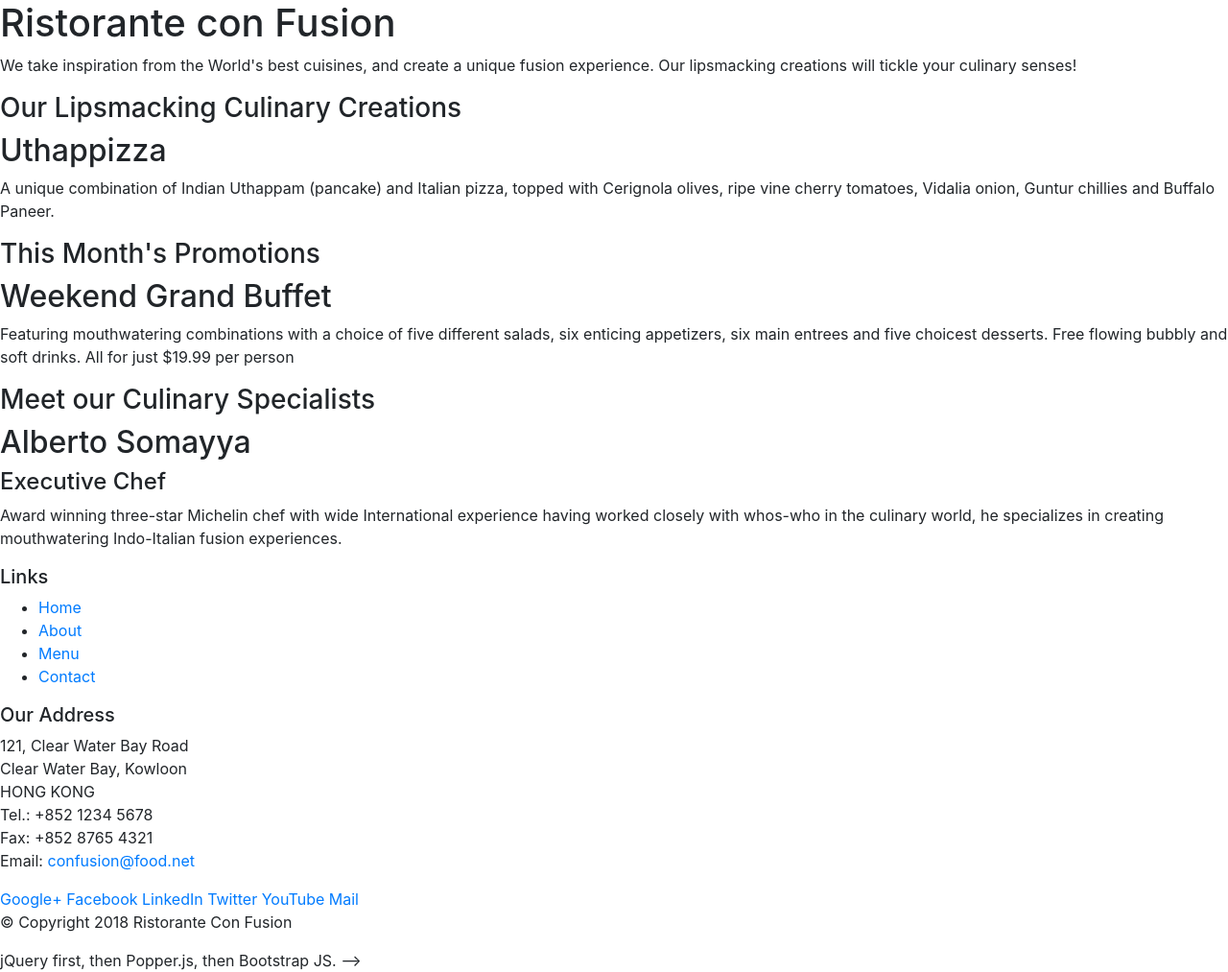
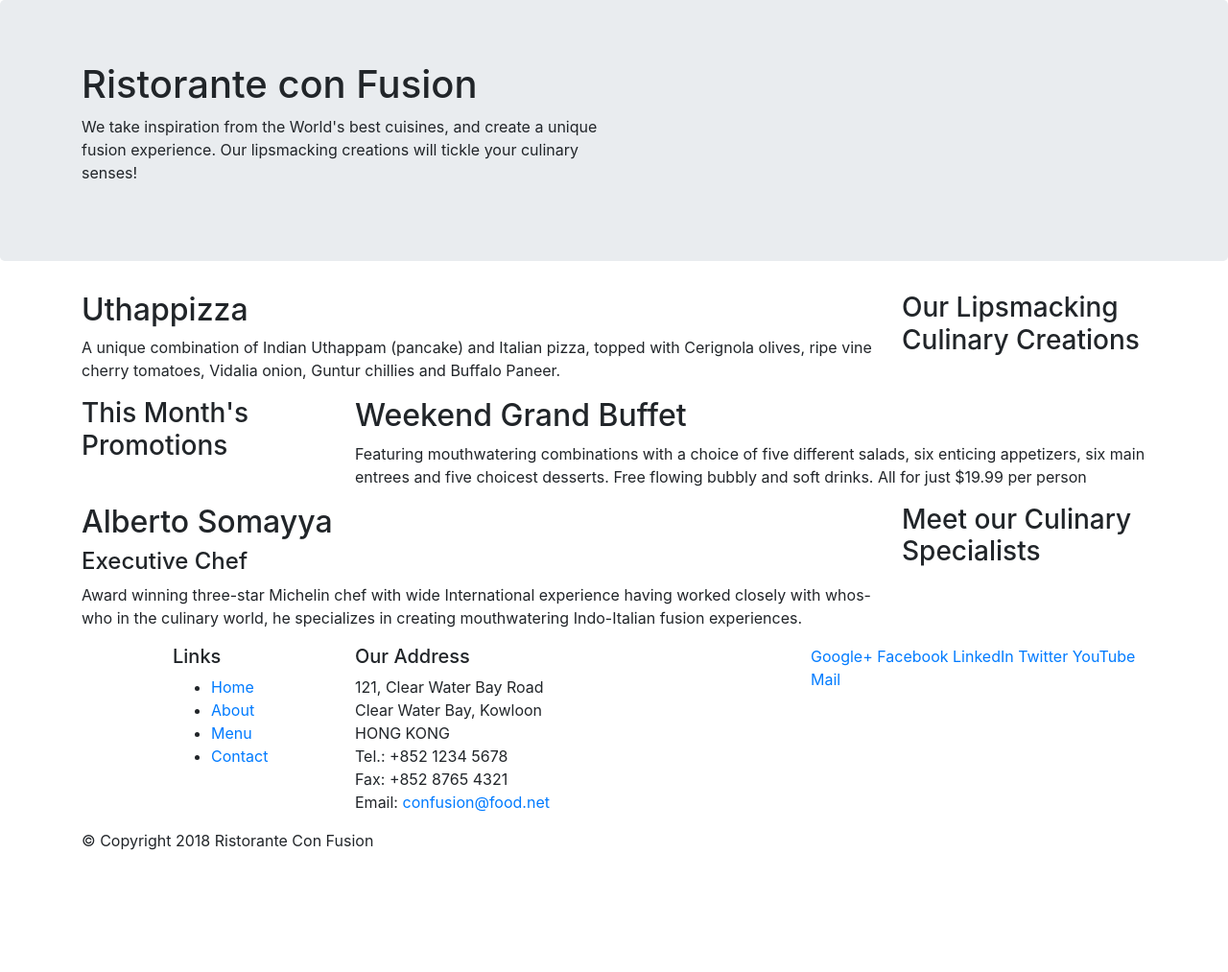
Before and after one commit to swati-53471/bootstrap2, a website: page index.html in a window 1280 px wide. Shown: the whole page at 96% size. After the commit the page ends 904 px from the top, so only its background shows below. Drawn offline with nearby package versions, Linux system fonts and the light colour scheme.

Commit message:
bootstrap git part1

```diff
--- a/index.html
+++ b/index.html
@@ -14,46 +14,46 @@
 
 <body>
 
-    <header>
-        <div>
-            <div>
-                <div>
+    <header class="jumbotron">
+        <div class="container">
+            <div class="row">
+                <div class="col-12 col-sm-6">
                     <h1>Ristorante con Fusion</h1>
                     <p>We take inspiration from the World's best cuisines, and create a unique fusion experience. Our lipsmacking creations will tickle your culinary senses!</p>
                 </div>
-                <div>
+                <div class="col-12 col-sm">
                 </div>
             </div>
         </div>
     </header>
 
-    <div>
-        <div>
-            <div>
+    <div class="container">
+        <div class="row">
+            <div class="col-12 col-sm-4 order-sm-last col-md-3">
                 <h3>Our Lipsmacking Culinary Creations</h3>
             </div>
-            <div>
+            <div class="col col-sm order-sm-first col-md">
                 <h2>Uthappizza</h2>
                 <p>A unique combination of Indian Uthappam (pancake) and Italian pizza, topped with Cerignola olives, ripe vine cherry tomatoes, Vidalia onion, Guntur chillies and Buffalo Paneer.</p>
             </div>
         </div>
 
 
-        <div>
-            <div>
+        <div class="row">
+            <div class="col-12 col-sm-4 col-md-3">
                 <h3>This Month's Promotions</h3>
             </div>
-            <div>
+            <div class="col col-sm col-md">
                 <h2>Weekend Grand Buffet</h2>
                 <p>Featuring mouthwatering combinations with a choice of five different salads, six enticing appetizers, six main entrees and five choicest desserts. Free flowing bubbly and soft drinks. All for just $19.99 per person </p>
             </div>
         </div>
 
-        <div>
-            <div>
+        <div class="row">
+            <div class="col-12 col-sm-4 order-sm-last col-md-3">
                 <h3>Meet our Culinary Specialists</h3>
             </div>
-            <div>
+            <div class="col col-sm order-sm-first col-md">
                 <h2>Alberto Somayya</h2>
                 <h4>Executive Chef</h4>
                 <p>Award winning three-star Michelin chef with wide International experience having worked closely with whos-who in the culinary world, he specializes in creating mouthwatering Indo-Italian fusion experiences. </p>
@@ -62,9 +62,9 @@
     </div>
 
     <footer>
-        <div>
-            <div>
-                <div>
+        <div class="container">
+            <div class="row">
+                <div class="col-4 offset-1 col-sm-2">
                     <h5>Links</h5>
                     <ul>
                         <li><a href="#">Home</a></li>
@@ -73,7 +73,7 @@
                         <li><a href="#">Contact</a></li>
                     </ul>
                 </div>
-                <div>
+                <div class="col-7 col-sm-5">
                     <h5>Our Address</h5>
                     <address>
 		              121, Clear Water Bay Road<br>
@@ -84,7 +84,7 @@
 		              Email: <a href="mailto:confusion@food.net">confusion@food.net</a>
 		           </address>
                 </div>
-                <div>
+                <div class="col-12 col-sm-4">
                     <div>
                         <a href="http://google.com/+">Google+</a>
                         <a href="http://www.facebook.com/profile.php?id=">Facebook</a>
@@ -95,14 +95,14 @@
                     </div>
                 </div>
            </div>
-           <div>
-                <div>
+           <div class="row">
+                <div class="col-auto">
                     <p>© Copyright 2018 Ristorante Con Fusion</p>
                 </div>
            </div>
         </div>
     </footer>
-    jQuery first, then Popper.js, then Bootstrap JS. -->
+    <jQuery first, then Popper.js, then Bootstrap JS. -->
     <script src="node_modules/jquery/dist/jquery.slim.min.js"></script>
     <script src="node_modules/popper.js/dist/umd/popper.min.js"></script>
     <script src="node_modules/bootstrap/dist/js/bootstrap.min.js"></script>
```
